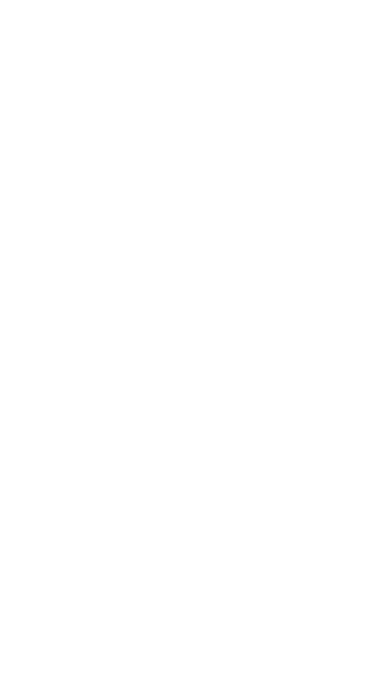
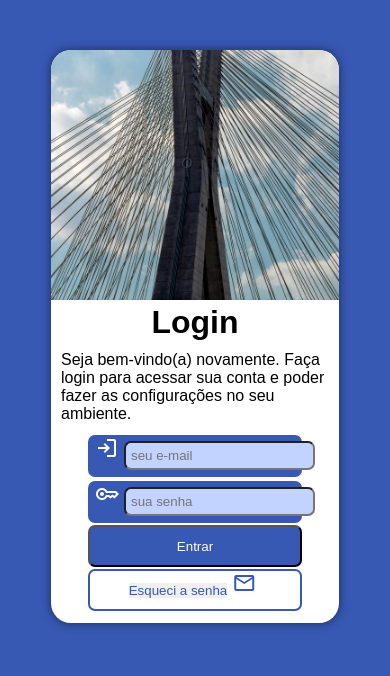
Before and after one commit to Showza/projeto-login, a plain HTML site: page index.html in a window 390 px wide. Drawn offline with nearby package versions, Linux system fonts and the light colour scheme.

Commit message:
Feito a versão mobile do Projeto Login

```diff
--- a/estilos/style.css
+++ b/estilos/style.css
@@ -1 +1,104 @@
 @charset "UTF-8";
+
+/*Mobile*/
+/*background-image: linear-gradient(to bottom right, black, #3758b3);*/
+
+* {
+    margin: 0px;
+    padding: 0px;
+    box-sizing: border-box;
+}
+
+html,
+body {
+    background-color: #3758b3;
+    width: 100vw;
+    height: 100vh;
+    font-family: Arial, Helvetica, sans-serif;
+}
+
+main {
+    padding: 50px 15px;
+}
+
+form {
+    background-color: white;
+    width: 80%;
+    display: block;
+    margin: auto;
+    border-radius: 20px;
+    padding-bottom: 10px;
+    box-shadow: 0px 0px 10px rgba(0, 0, 0, 0.5);
+}
+
+img {
+    width: 100%;
+    border-radius: 20px 20px 0px 0px;
+    object-fit: cover;
+    object-position: center bottom;
+    height: 250px;
+    filter: contrast(1.1);
+}
+
+h1 {
+    text-align: center;
+}
+
+p {
+    padding: 10px;
+}
+
+div {
+    text-align: center;
+}
+
+#spanEmail ,#spanSenha{
+    background-color: #3758b3;
+    color: white;
+    border-radius: 7px;
+    padding: 1px 2px;
+    margin: 2px;
+    width: 214px;
+    height: 42px;
+}
+
+#iconeLogin, #iconeKey, #iconeMail{
+    display: inline-block;
+    vertical-align: middle;
+    padding: 0px 5px;
+}
+
+#iemail, #isenha {
+    background-color: #c3d3ff;
+    padding: 5px;
+    margin-bottom: 5px;
+    display: inline-block;
+    align-items: center;
+    border-radius: 7px;
+}
+
+#entrar{
+    background-color: #3758b3;
+    display: block;
+    margin: auto;
+    border-radius: 7px;
+    width: 214px;
+    height: 42px;
+    color: white;
+}
+
+#spanEsqSenha{
+    color: #3758b3;
+    border: 2px solid #3758b3;
+    border-radius: 7px;
+    width: 214px;
+    height: 42px;
+    margin: 2px;
+    display: inline-block;
+    vertical-align: middle;
+}
+
+#esqSenha{
+    color: #3758b3;
+    border: none;
+}
--- a/index.html
+++ b/index.html
@@ -1,12 +1,46 @@
 <!DOCTYPE html>
 <html lang="pt-br">
+
 <head>
     <meta charset="UTF-8">
     <meta name="viewport" content="width=device-width, initial-scale=1.0">
     <title>Login</title>
+    <link href="https://fonts.googleapis.com/css2?family=Material+Symbols+Outlined" rel="stylesheet" />
     <link rel="stylesheet" href="estilos/style.css" media="all">
 </head>
+
 <body>
+    <main>
+        <form action="#" method="post" autocomplete="on">
+            <img src="imagens/predio.jpg" alt="Predio">
+            <h1>Login</h1>
+            <p>Seja bem-vindo(a) novamente. Faça login para acessar sua conta e poder fazer as configurações no seu
+                ambiente.</p>
 
+
+            <div>
+                <label for="iemail"></label>
+                <span id="spanEmail" class="material-symbols-outlined">
+                    <div id="iconeLogin">login</div><input type="email" name="email" id="iemail"
+                        placeholder="seu e-mail" required autocomplete="email">
+                </span>
+                <label for="isenha"></label>
+                <span id="spanSenha" class="material-symbols-outlined">
+                    <div id="iconeKey">key</div><input type="password" name="senha" id="isenha" placeholder="sua senha"
+                        required autocomplete="current-password">
+                </span>
+            </div>
+
+
+
+            <div>
+                <input type="submit" value="Entrar" id="entrar">
+                <span class="material-symbols-outlined" id="spanEsqSenha"><input type="submit" value="Esqueci a senha" id="esqSenha"><div id="iconeMail">mail</div></span>
+            </div>
+
+        </form>
+
+    </main>
 </body>
+
 </html>
```
